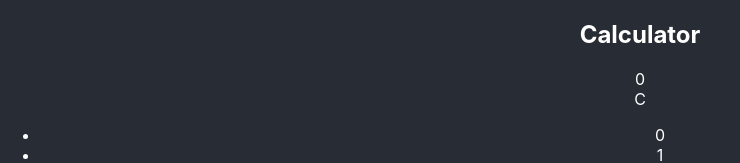
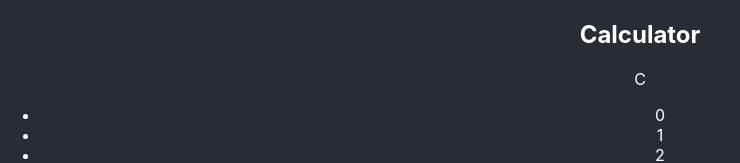
Before and after one commit to tothricsaj/calculator, a React (Create React App) app: page / in a window 1280 px wide. Shown: the top 163 px of the page, without its empty margins (0-740 px from the left). Built offline with nearby package versions, Linux system fonts and the light colour scheme.

Commit message:
displayRes is not working well

```diff
--- a/src/App.js
+++ b/src/App.js
@@ -12,7 +12,7 @@ class App extends React.Component{
       leftOperandus: null,
       rightOperandus: null,
       result: 0,
-      leftValue: true,
+      displayRes: [],
     }
 
     this.renderElements = this.renderElements.bind(this)
@@ -28,9 +28,11 @@ class App extends React.Component{
       if((/\d+/g).test(elem)) {
 
         this.state.operandusDigits.push(elem)
+        this.state.displayRes.push(elem)
 
       } else if((/[\+\-\*\/]/g).test(elem)) {
 
+        this.state.displayRes.push(elem)
         this.setState({...this.state, ...{operator: elem, operandusDigits: [], leftOperandus: this.state.operandusDigits.join('')}})
 
       } else if(elem === '=') {
@@ -97,7 +99,8 @@ class App extends React.Component{
         rightOperandus: null,
         operandusDigits: [],
         operator: '',
-        result: 0
+        result: 0,
+        displayRes: []
       }
     })
   }
@@ -107,7 +110,15 @@ class App extends React.Component{
       <div className="App">
         <h2>Calculator</h2>
         <div className="calc">
-        <div className="calcDisplay">{this.state.result}</div>
+        <div className="calcDisplay">
+          {
+            (
+              !!!this.state.result
+              ? this.state.displayRes.join('')
+              : this.state.result
+            )
+          }
+        </div>
           <div onClick={this.emptyOperandusStaff}>C</div>
           <ul className="calcNumbersWrapper">{this.renderElements(this.state.numbers, 'calcNumber')}</ul>
           <ul className="calcOperatorsWrapper">{this.renderElements(this.state.operators, 'calcOperator')}</ul>
```
